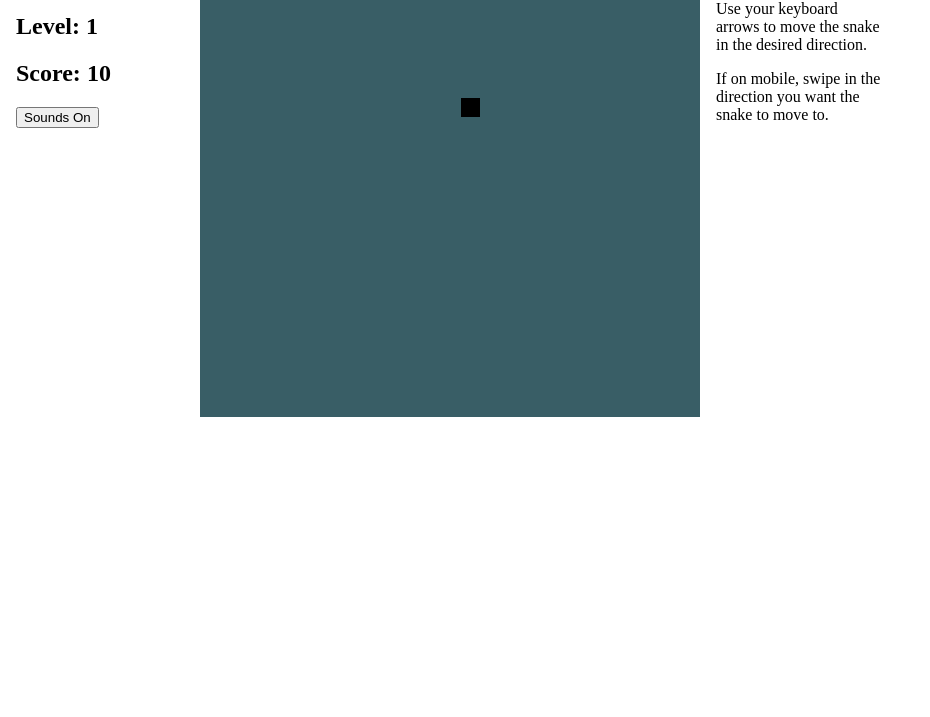
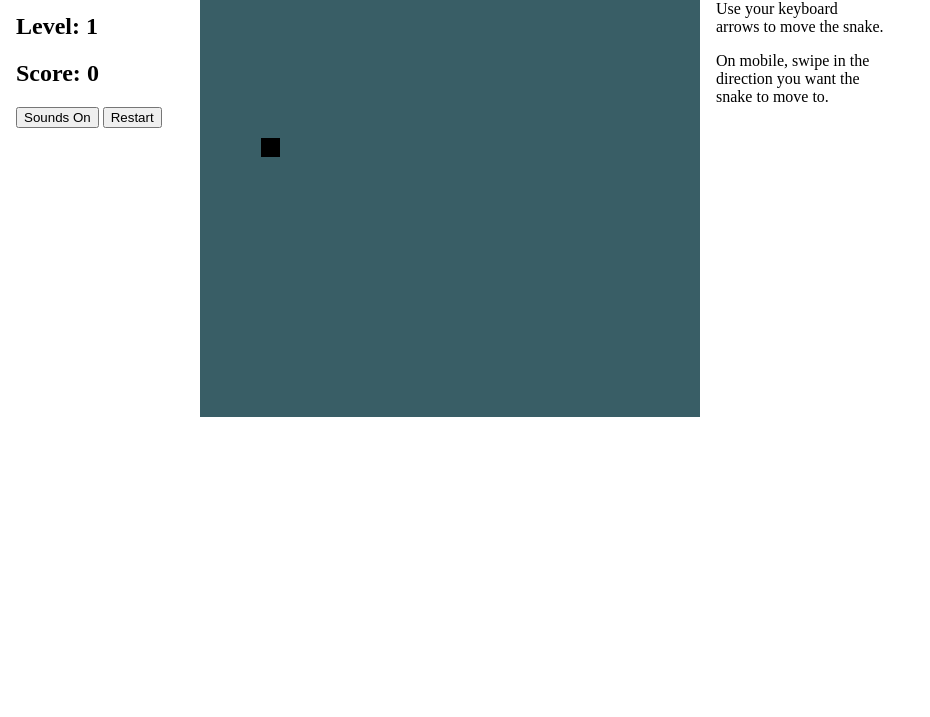
Before and after one commit to joseph4tw/snakejs, a plain HTML site: page index.html in a window 1280 px wide. Shown: the part 83-800 px from the top of the page, without its empty margins (0-930 px from the left). Drawn offline with Linux system fonts and the light colour scheme.

Commit message:
Have apples be placed in an unoccupied position Add restart capability

```diff
--- a/css/style.css
+++ b/css/style.css
@@ -2,6 +2,19 @@ body {
     margin: 0;
     overflow-x: hidden;
     overflow-y: hidden;
+}
+
+canvas {
+    display: block;
+}
+
+.container {
+    display: inline-grid;
+    padding: 0;
+    margin: 0;
+    grid-template-columns: 200px auto 200px;
+    grid-template-rows: none;
+    grid-template-areas: "left center right";
 }
 
 .item-left {
@@ -18,19 +31,6 @@ body {
     padding: 1em;
 }
 
-.container {
-    display: inline-grid;
-    padding: 0;
-    margin: 0;
-    grid-template-columns: 200px auto 200px;
-    grid-template-rows: none;
-    grid-template-areas: "left center right";
-}
-
-canvas {
-    display: block;
-}
-
 #startOver {
     display: none;
 }
--- a/index.html
+++ b/index.html
@@ -14,6 +14,7 @@
             <h2>Level: <span id="level">1</span></h2>
             <h2>Score: <span id="score">0</span></h2>
             <button id="sounds">Sound On</button>
+            <button id="restart">Restart</button>
         </div>
         <canvas id="canvas" class="item-center" width="500" height="500">
             <p>Snake game canvas.</p>
@@ -21,10 +22,10 @@
         <div class="item-right">
             <h2>Instructions</h2>
             <p>
-                Use your keyboard arrows to move the snake in the desired direction.
+                Use your keyboard arrows to move the snake.
             </p>
             <p>
-                If on mobile, swipe in the direction you want the snake to move to.
+                On mobile, swipe in the direction you want the snake to move to.
             </p>
         </div>
     </div>
@@ -72,9 +73,9 @@
     </audio>
     <script type="module" src="./js/game.js"></script>
     <script type="module" src="./js/snake.js"></script>
+    <script type="module" src="./js/apples.js"></script>
     <script type="module" src="./js/circularLinkedList.js"></script>
     <script type="module" src="./js/sounds.js"></script>
-    <!-- <script src="./js/snake.js"></script> -->
     <script type="module">
         import { startGame } from './js/game.js'
         startGame();
--- /dev/null
+++ b/js/apples.js
@@ -0,0 +1,66 @@
+function Apples(ctx, gridItemSize) {
+    const xPositions = ctx.canvas.width / gridItemSize;
+    const yPositions = ctx.canvas.height / gridItemSize;
+    this.ctx = ctx;
+    this.gridItemSize = gridItemSize;
+    this.grid = createGridTemplate(xPositions, yPositions, gridItemSize);
+    this.getNewApplePosition = getNewApplePosition;
+    this.apple = undefined;
+
+    this.createNewApple = (snake) => {
+        const position = getNewApplePosition(snake, this.grid);
+        this.apple = Object.freeze({
+            x: position.x,
+            y: position.y,
+        });
+
+        return this.apple;
+    };
+
+    this.draw = (color) => {
+        this.ctx.fillStyle = color;
+        this.ctx.fillRect(this.apple.x + 1, this.apple.y + 1, this.gridItemSize - 1, this.gridItemSize - 1);
+    };
+}
+
+function createGridTemplate(xPositions, yPositions, gridItemSize) {
+    const gridTemplate = [];
+
+    for (let x = 0; x < xPositions; x++) {
+        // don't add edges
+        if (x === 0 || x === xPositions - 1) {
+            continue;
+        }
+
+        for (let y = 0; y < yPositions; y++) {
+            // don't add edges
+            if (y === 0 || y === yPositions - 1) {
+                continue;
+            }
+
+            gridTemplate.push(Object.freeze({
+                x: (x * gridItemSize),
+                y: (y * gridItemSize),
+            }));
+        }
+    }
+
+    return Object.freeze(gridTemplate);
+}
+
+const getNewApplePosition = (snake, grid) => {
+    const gridCopy = [...grid];
+    // since the snake body is smaller than the grid, we'll remove
+    // occupied cells from the grid copy
+    for (let i = 0; i < snake.body.length; i++) {
+        const index = gridCopy.findIndex(({x, y}) => x === snake.body[i].x && y === snake.body[i].y);
+        if (index !== -1) {
+            gridCopy.splice(index, 1);
+        }
+    }
+
+    const randomIndex = Math.floor(Math.random() * gridCopy.length);
+    return gridCopy[randomIndex];
+}
+
+export { Apples };
--- a/js/game.js
+++ b/js/game.js
@@ -1,10 +1,12 @@
 import { Snake } from './snake.js';
 import { Sounds } from './sounds.js';
+import { Apples } from './apples.js';
 
 const canvas = document.getElementById('canvas');
 const scoreElem = document.getElementById('score');
 const levelElem = document.getElementById('level');
-const soundsElem = document.getElementById('sounds');
+const soundsBtn = document.getElementById('sounds');
+const restartBtn = document.getElementById('restart');
 
 if (!canvas.getContext) {
     console.warn('canvas element not supported - cannot run game');
@@ -15,6 +17,7 @@ const ctx = canvas.getContext('2d');
 const sounds = new Sounds();
 const snake = new Snake();
 const snakePartSize = 20;
+const apples = new Apples(ctx, snakePartSize);
 registerEventListeners();
 const soundSettingFromStorage = localStorage.getItem('sounds') !== null ? (localStorage.getItem('sounds').toLowerCase() === 'true') : true;
 
@@ -114,9 +117,21 @@ const game = {
 };
 
 game.level = game.levels[0];
-game.apple = createNewApple(ctx, snake);
+game.apple = apples.createNewApple(snake);
 snake.setColor(game.level.snakeColor);
-soundsElem.textContent = `Sounds ${game.soundsOn ? 'On' : 'Off'}`;
+soundsBtn.textContent = `Sounds ${game.soundsOn ? 'On' : 'Off'}`;
+
+function restartGame() {
+    game.level = game.levels[0];
+    game.points = 0;
+    game.gameOver = false;
+    snake.reset();
+    game.apple = apples.createNewApple(snake);
+    snake.setColor(game.level.snakeColor);
+    updateLevelText();
+    updateScoreText();
+    startGame();
+}
 
 function startGame() {
     window.requestAnimationFrame(draw);
@@ -133,7 +148,7 @@ function draw() {
         snake.eatApple(game.apple);
         game.apple = undefined;
         game.points += 10;
-        scoreElem.textContent = game.points;
+        updateScoreText();
         const appleSound = getRandomAppleSoundEffect();
         playSound(appleSound);
 
@@ -143,13 +158,13 @@ function draw() {
     }
 
     if (!game.apple) {
-        game.apple = createNewApple(ctx, snake);
+        game.apple = apples.createNewApple(snake);
     }
 
     snake.move();
     clearCanvas(ctx);
     snake.draw(ctx);
-    drawApple(ctx, game.apple.x, game.apple.y);
+    apples.draw(game.level.appleColor);
 
     setTimeout(() => {
         window.requestAnimationFrame(draw);
@@ -169,43 +184,15 @@ function levelUp(game) {
     game.level = game.levels[++game.level.index];
     snake.setColor(game.level.snakeColor);
     playLevelUpSoundEffect(game.level.name);
+    updateLevelText();
+}
+
+function updateLevelText() {
     levelElem.textContent = game.level.name;
 }
 
-function createNewApple(ctx, snake) {
-    const xSpots = ctx.canvas.width / snakePartSize - 2;
-    const ySpots = ctx.canvas.height / snakePartSize - 2;
-    // for now, keep it simple
-    const x = Math.floor(Math.random() * xSpots + 1) * snakePartSize;
-    const y = Math.floor(Math.random() * ySpots + 1) * snakePartSize;
-    return {
-        x,
-        y,
-    };
-
-    // const totalSpots = (ctx.canvas.width * ctx.canvas.height) / snakePartSize;
-    // const memoized = {};
-
-    // while (true) {
-    //     const randomX = Math.floor(Math.random() * ctx.canvas.width);
-    //     const randomY = Math.floor(Math.random() * ctx.canvas.height);
-
-    // }
-}
-
-function isSpotOccupied(snake, x, y) {
-    for (let i = 0; i < snake.length; i++) {
-        if (snake.x === x && snake.y === y) {
-            return true;
-        }
-    }
-
-    return false;
-}
-
-function drawApple(ctx, x, y) {
-    ctx.fillStyle = game.level.appleColor;
-    ctx.fillRect(x + 1, y + 1, snakePartSize - 1, snakePartSize - 1);
+function updateScoreText() {
+    scoreElem.textContent = game.points;
 }
 
 function getRandomAppleSoundEffect() {
@@ -236,7 +223,8 @@ function registerEventListeners() {
         e.preventDefault();
     });
 
-    soundsElem.addEventListener('click', toggleSound);
+    soundsBtn.addEventListener('click', toggleSound);
+    restartBtn.addEventListener('click', restartGame);
 
     canvas.addEventListener("touchstart", handleStart, false);
     canvas.addEventListener("touchend", handleEnd, false);
@@ -285,7 +273,7 @@ function copyTouch({ identifier, pageX, pageY }) {
 function toggleSound() {
     game.soundsOn = !game.soundsOn;
     localStorage.setItem('sounds', game.soundsOn);
-    soundsElem.textContent = `Sounds ${game.soundsOn ? 'On' : 'Off'}`;
+    soundsBtn.textContent = `Sounds ${game.soundsOn ? 'On' : 'Off'}`;
 }
 
 export { startGame };
--- a/js/snake.js
+++ b/js/snake.js
@@ -23,6 +23,16 @@ function Snake() {
     directionsLinkedList.append(directions.down);
 
     let nextDirection = currentDirection;
+
+    this.body = snake;
+
+    this.reset = () => {
+        snake.splice(0, snake.length);
+        snake.push({ x: 60, y: 60 });
+        snake.push({ x: 40, y: 60 });
+        nextDirection = directionsLinkedList.findNodeByValue(directions.right);
+        head = snake[0];
+    };
 
     this.setColor = (fill) => {
         snakeFill = fill;
```
